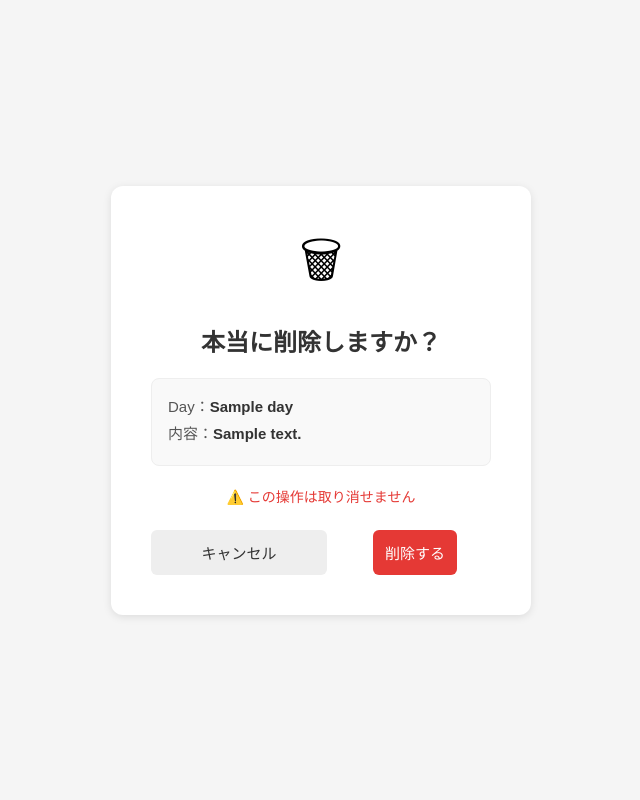
After one commit to modemode0413-pixel/clude-code-practice, a Flask app: template day45/templates/delete_confirm.html in a window 1280 px wide. The commit adds this page. Shown: the whole page, without its empty margins (319-959 px from the left). Run offline with Flask 3, Linux system fonts and the light colour scheme; the template is opened without the code that fills it: most values are stand-ins (such as "Sample title", 1, 10 or a date in 2020).

Commit message:
Day 51: 削除確認ページを追加
- delete_confirm.htmlを新規作成（Day・内容・警告・キャンセル/削除ボタン）
- app.pyの/deleteルートをGET/POST両対応に変更
- GETで確認ページ表示、POSTで実際に削除する仕組みに変更
- dashboard.htmlの古いonclick confirm()を削除

Co-Authored-By: Claude Sonnet 4.6 <noreply@anthropic.com>

```diff
--- a/day45/app.py
+++ b/day45/app.py
@@ -158,17 +158,25 @@ def edit(record_id):
         record = c.fetchone()
     return render_template("edit.html", record=record)
 
-@app.route("/delete/<int:record_id>")
+@app.route("/delete/<int:record_id>", methods=["GET", "POST"])
 def delete(record_id):
     if "user_id" not in session:
         return redirect(url_for("login"))
+    if request.method == "POST":
+        with get_db() as conn:
+            c = conn.cursor()
+            c.execute("DELETE FROM records WHERE id = ? AND user_id = ?",
+                      (record_id, session["user_id"]))
+            conn.commit()
+        flash("🗑 記録を削除しました", "info")
+        return redirect(url_for("dashboard"))
+    # GET：確認ページを表示する
     with get_db() as conn:
         c = conn.cursor()
-        c.execute("DELETE FROM records WHERE id = ? AND user_id = ?",
+        c.execute("SELECT id, day, content FROM records WHERE id = ? AND user_id = ?",
                   (record_id, session["user_id"]))
-        conn.commit()
-    flash("🗑 記録を削除しました", "info")
-    return redirect(url_for("dashboard"))
+        record = c.fetchone()
+    return render_template("delete_confirm.html", record=record)
 
 @app.route("/logout")
 def logout():
--- a/day45/templates/dashboard.html
+++ b/day45/templates/dashboard.html
@@ -74,7 +74,7 @@
                 <td>{{ r[4][:10] }}</td>
                 <td>
                     <a href="/edit/{{ r[0] }}" class="edit">✏️</a>
-                    <a href="/delete/{{ r[0] }}" class="del" onclick="return confirm('削除しますか？')">🗑️</a>
+                    <a href="/delete/{{ r[0] }}" class="del">🗑️</a>
                 </td>
             </tr>
             {% endfor %}
--- /dev/null
+++ b/day45/templates/delete_confirm.html
@@ -0,0 +1,40 @@
+<!DOCTYPE html>
+<html lang="ja">
+<head>
+    <meta charset="UTF-8">
+    <title>削除確認</title>
+    <style>
+        * { box-sizing: border-box; margin: 0; padding: 0; }
+        body { font-family: sans-serif; background: #f5f5f5; display: flex; justify-content: center; align-items: center; height: 100vh; }
+        .box { background: white; padding: 40px; border-radius: 12px; box-shadow: 0 2px 8px rgba(0,0,0,0.1); width: 420px; text-align: center; }
+        .icon { font-size: 48px; margin-bottom: 16px; }
+        h2 { color: #333; margin-bottom: 12px; }
+        .record-info { background: #f9f9f9; border: 1px solid #eee; border-radius: 8px; padding: 16px; margin: 20px 0; text-align: left; }
+        .record-info p { color: #555; margin-bottom: 6px; font-size: 15px; }
+        .record-info span { font-weight: bold; color: #333; }
+        .warning { color: #e53935; font-size: 14px; margin-bottom: 24px; }
+        .buttons { display: flex; gap: 12px; }
+        .btn-cancel { flex: 1; padding: 12px; background: #eee; color: #333; border: none; border-radius: 6px; font-size: 15px; cursor: pointer; text-decoration: none; display: flex; align-items: center; justify-content: center; }
+        .btn-cancel:hover { background: #ddd; }
+        .btn-delete { flex: 1; padding: 12px; background: #e53935; color: white; border: none; border-radius: 6px; font-size: 15px; cursor: pointer; }
+        .btn-delete:hover { background: #c62828; }
+    </style>
+</head>
+<body>
+    <div class="box">
+        <div class="icon">🗑</div>
+        <h2>本当に削除しますか？</h2>
+        <div class="record-info">
+            <p>Day：<span>{{ record.day }}</span></p>
+            <p>内容：<span>{{ record.content }}</span></p>
+        </div>
+        <p class="warning">⚠️ この操作は取り消せません</p>
+        <div class="buttons">
+            <a href="/dashboard" class="btn-cancel">キャンセル</a>
+            <form method="POST" style="flex:1;">
+                <button type="submit" class="btn-delete">削除する</button>
+            </form>
+        </div>
+    </div>
+</body>
+</html>
```
